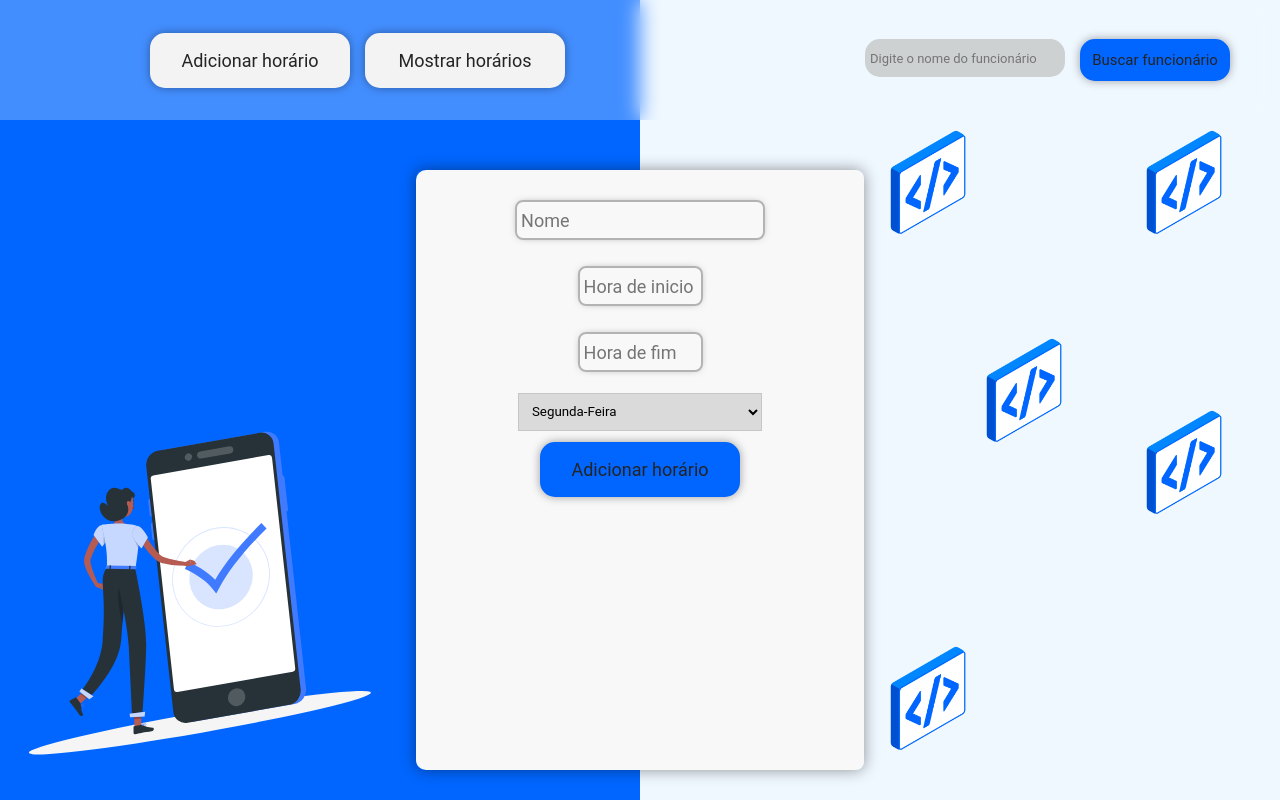
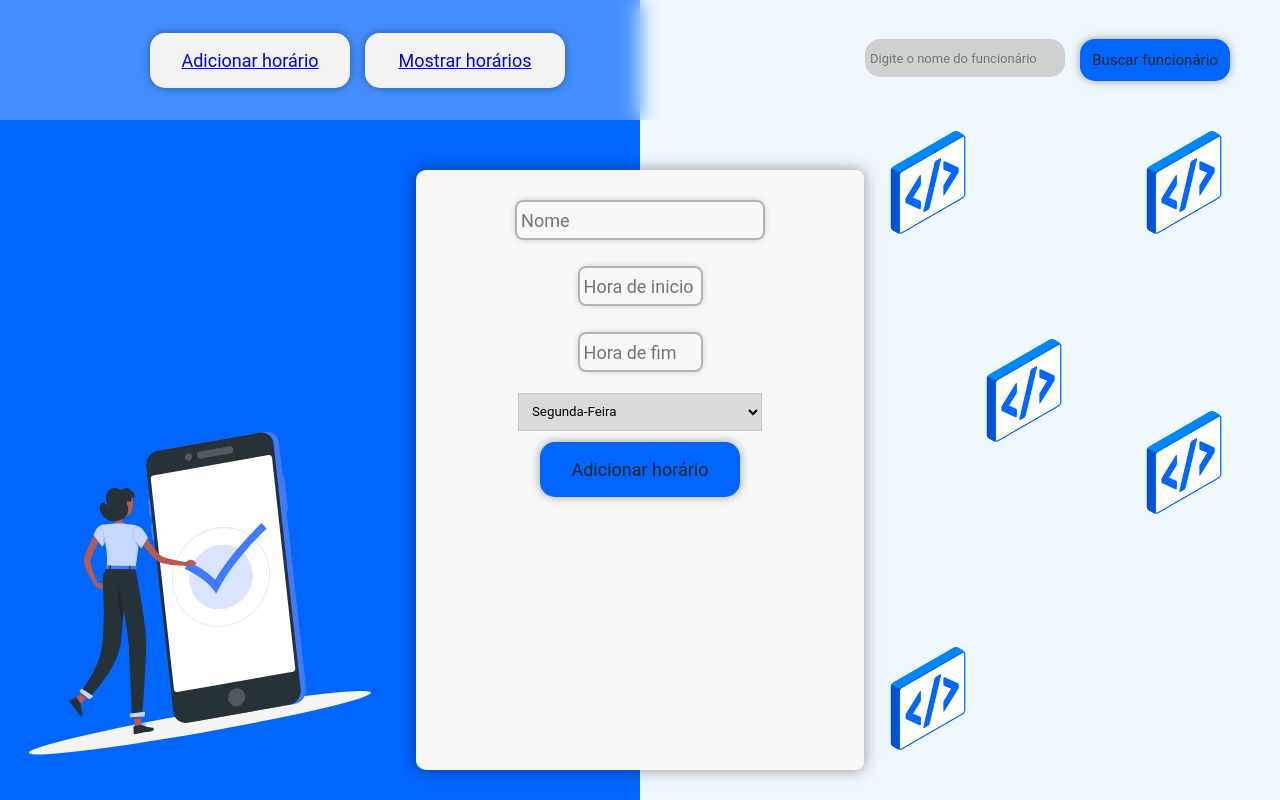
Before and after one commit to FabricioSobrinho/Desafio-klickagenda, a React (Vite) app in the folder Front-end-clickagenda/: page / in a window 1280 px wide. Built offline with nearby package versions, Linux system fonts and the light colour scheme.

Commit message:
Feat: add link to func

```diff
--- a/Front-end-clickagenda/src/layouts/components/forms components/Button.jsx
+++ b/Front-end-clickagenda/src/layouts/components/forms components/Button.jsx
@@ -1,15 +1,16 @@
 import Styles from "../../../styles/Button.module.css";
 
 // eslint-disable-next-line react/prop-types
-function Button({ handleClick, color, text, minSize }) {
+function Button({ handleClick, color, text, minSize, linkTo }) {
   return (
     <button
       onClick={handleClick}
+      href={linkTo}
       className={`${Styles.button} ${color && Styles[color]} ${
         minSize && Styles.minSize
       }`}
     >
-      {text}
+      <a href={linkTo}>{text}</a>
     </button>
   );
 }
```
